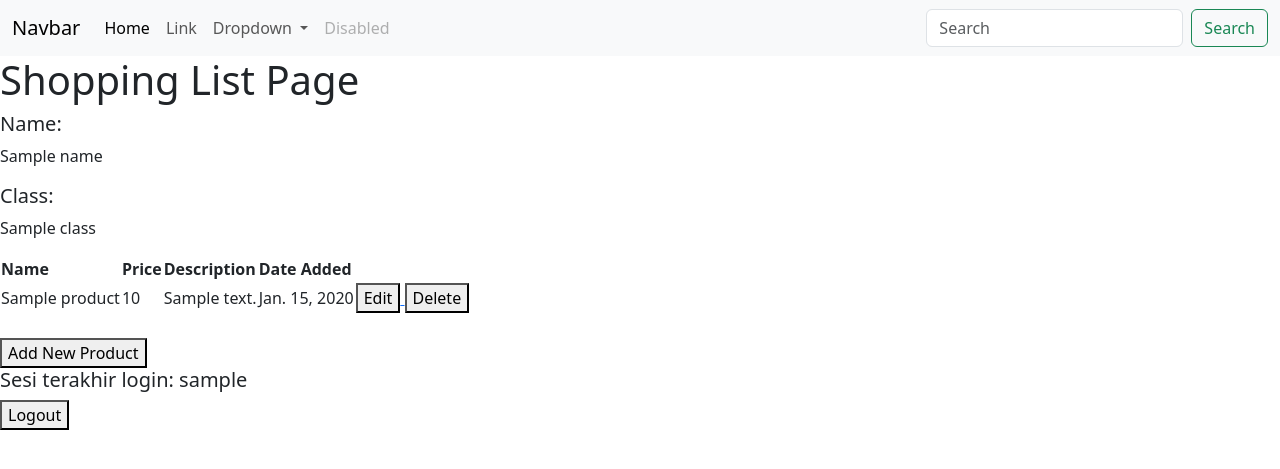
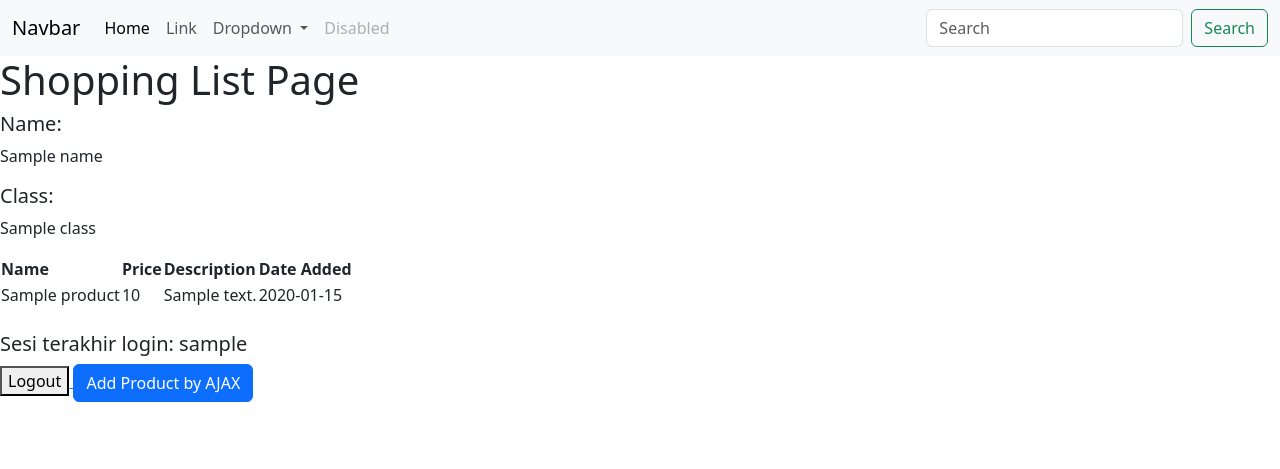
Before and after one commit to rafahazizah/shopping-list, a Django app: template main/templates/main.html in a window 1280 px wide. Shown: the top 469 px of the page. Run offline with Django 4.2, Linux system fonts and the light colour scheme; tables that the repository leaves empty hold one stand-in row (values such as "Sample post"); the template is opened without the code that fills it: values that come from a table or form of the project are taken from there, most other values are stand-ins (such as "Sample title", 1, 10 or a date in 2020).

Commit message:
Tutorial 5

```diff
--- a/main/templates/main.html
+++ b/main/templates/main.html
@@ -45,49 +45,89 @@
     <h5>Class:</h5>
     <p>{{class}}</p>
 
-<table>
-    <tr>
-        <th>Name</th>
-        <th>Price</th>
-        <th>Description</th>
-        <th>Date Added</th>
-    </tr>
+<table id="product_table">
+  <div class="modal fade" id="exampleModal" tabindex="-1" aria-labelledby="exampleModalLabel" aria-hidden="true">
+      <div class="modal-dialog">
+          <div class="modal-content">
+              <div class="modal-header">
+                  <h1 class="modal-title fs-5" id="exampleModalLabel">Add New Product</h1>
+                  <button type="button" class="btn-close" data-bs-dismiss="modal" aria-label="Close"></button>
+              </div>
+              <div class="modal-body">
+                  <form id="form" onsubmit="return false;">
+                      {% csrf_token %}
+                      <div class="mb-3">
+                          <label for="name" class="col-form-label">Name:</label>
+                          <input type="text" class="form-control" id="name" name="name"></input>
+                      </div>
+                      <div class="mb-3">
+                          <label for="price" class="col-form-label">Price:</label>
+                          <input type="number" class="form-control" id="price" name="price"></input>
+                      </div>
+                      <div class="mb-3">
+                          <label for="description" class="col-form-label">Description:</label>
+                          <textarea class="form-control" id="description" name="description"></textarea>
+                      </div>
+                  </form>
+              </div>
+              <div class="modal-footer">
+                  <button type="button" class="btn btn-secondary" data-bs-dismiss="modal">Close</button>
+                  <button type="button" class="btn btn-primary" id="button_add" data-bs-dismiss="modal">Add Product</button>
+                  <script>
+document.getElementById("button_add").onclick = addProduct
+</script>
+              </div>
+          </div>
+      </div>
+  </div>
+</table>
 
-    {% comment %} Berikut cara memperlihatkan data produk di bawah baris ini {% endcomment %}
 
-    {% for product in products %}
-        <tr>
-            <td>{{product.name}}</td>
-            <td>{{product.price}}</td>
-            <td>{{product.description}}</td>
-            <td>{{product.date_added}}</td>
-            <td>
-                <a href="{% url 'main:edit_product' product.pk %}">
-                    <button>
-                        Edit
-                    </button>
-                </a>
-                <a href="{% url 'main:delete_product' product.pk %}">
-                    <button>
-                        Delete
-                    </button>
-                </a>
-            </td>
-        </tr>
-    {% endfor %}
-</table>
 
 <br />
 
-<a href="{% url 'main:create_product' %}">
-    <button>
-        Add New Product
-    </button>
-</a>
 <h5>Sesi terakhir login: {{ last_login }}</h5>
 <a href="{% url 'main:logout' %}">
     <button>
         Logout
     </button>
 </a>
+<script>
+  async function getProducts() {
+      return fetch("{% url 'main:get_product_json' %}").then((res) => res.json())
+  }
+  async function refreshProducts() {
+        document.getElementById("product_table").innerHTML = ""
+        const products = await getProducts()
+        let htmlString = `<tr>
+            <th>Name</th>
+            <th>Price</th>
+            <th>Description</th>
+            <th>Date Added</th>
+        </tr>`
+        products.forEach((item) => {
+            htmlString += `\n<tr>
+            <td>${item.fields.name}</td>
+            <td>${item.fields.price}</td>
+            <td>${item.fields.description}</td>
+            <td>${item.fields.date_added}</td>
+        </tr>`
+        })
+
+        document.getElementById("product_table").innerHTML = htmlString
+    }
+
+    refreshProducts()
+    function addProduct() {
+        fetch("{% url 'main:add_product_ajax' %}", {
+            method: "POST",
+            body: new FormData(document.querySelector('#form'))
+        }).then(refreshProducts)
+
+        document.getElementById("form").reset()
+        return false
+    }
+    document.getElementById("button_add").onclick = addProduct
+</script>
+<button type="button" class="btn btn-primary" data-bs-toggle="modal" data-bs-target="#exampleModal">Add Product by AJAX</button>
 {% endblock content %}
--- a/main/urls.py
+++ b/main/urls.py
@@ -1,6 +1,6 @@
 from django.urls import path
 from main.views import show_main, create_product, show_xml, show_json, show_xml_by_id, show_json_by_id, register, login_user, logout_user
-from main.views import edit_product, delete_product
+from main.views import edit_product, delete_product, get_product_json, add_product_ajax
 
 
 
@@ -18,4 +18,6 @@ urlpatterns = [
     path('logout/', logout_user, name='logout'),
     path('edit-product/<int:id>', edit_product, name='edit_product'),
     path('delete/<int:id>', delete_product, name='delete_product'),
+    path('get-product/', get_product_json, name='get_product_json'),
+    path('create-product-ajax/', add_product_ajax, name='add_product_ajax')
 ]
--- a/main/views.py
+++ b/main/views.py
@@ -12,6 +12,8 @@ from django.contrib import messages
 from django.contrib.auth import authenticate, login
 from django.contrib.auth import logout
 from django.contrib.auth.decorators import login_required
+from django.views.decorators.csrf import csrf_exempt
+from django.http import HttpResponseNotFound
 
 # Create your views here.
 @login_required(login_url='/login')
@@ -109,3 +111,23 @@ def delete_product(request, id):
     product.delete()
     # Kembali ke halaman awal
     return HttpResponseRedirect(reverse('main:show_main'))
+
+def get_product_json(request):
+    product_item = Product.objects.all()
+    return HttpResponse(serializers.serialize('json', product_item))
+
+...
+@csrf_exempt
+def add_product_ajax(request):
+    if request.method == 'POST':
+        name = request.POST.get("name")
+        price = request.POST.get("price")
+        description = request.POST.get("description")
+        user = request.user
+
+        new_product = Product(name=name, price=price, description=description, user=user)
+        new_product.save()
+
+        return HttpResponse(b"CREATED", status=201)
+
+    return HttpResponseNotFound()
```
